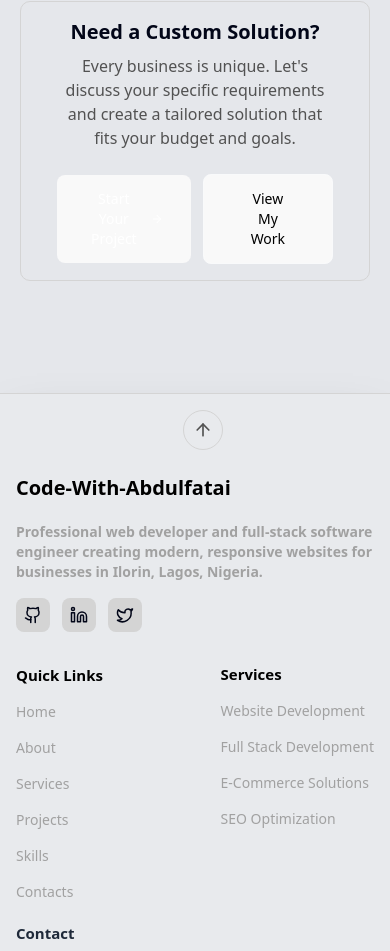
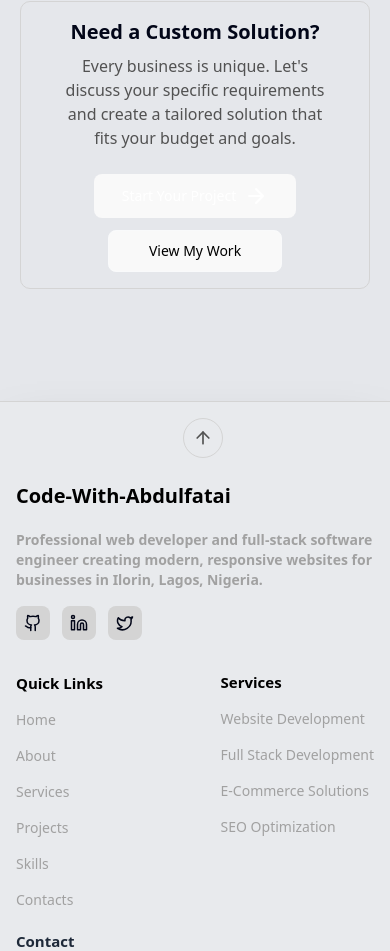
Before and after one commit to AbdulfataiOlarewaju/Abdulfatai-s-portifolio, a React (Vite) app: page /services in a window 390 px wide. Shown: the part 2922-3873 px from the top of the page. Built offline with nearby package versions, Linux system fonts and the light colour scheme.

Commit message:
editing the button

```diff
--- a/src/pages/service.jsx
+++ b/src/pages/service.jsx
@@ -153,13 +153,13 @@ function Services() {
 
 
             </CardContent>
-            <CardFooter className='flex items-center gap-3 justify-center'>
+            <CardFooter className='flex md:flex-row flex-col   items-center gap-3 justify-center'>
                <motion.button
                 whileHover={{ scale: 1.05 }}
                 whileTap={{ scale: 0.98 }}
                 onClick={()=> navigate('/contact')}
-                className='dark:bg-white dark:text-black bg-black text-white
-                py-[14px] px-7 rounded-md font-medium text-lg cursor-pointer flex justify-center items-center gap-2 hover:opacity-85 transition-all duration-500 ease-in-out text-sm'
+                className='dark:bg-white dark:text-black bg-black text-white py-[10px]
+                md:py-[14px] px-7 rounded-md font-medium text-lg cursor-pointer flex justify-center items-center gap-2 hover:opacity-85 transition-all duration-500 ease-in-out text-sm'
               >
                  Start Your Project
                  <ArrowRight/>
@@ -169,8 +169,8 @@ function Services() {
                 whileTap={{ scale: 0.98 }}
                 onClick={()=> navigate('/projects')}
                 className='dark:bg-black dark:text-white dark:hover:opacity-70 dark:hover:border
-                     bg-[#eeeeee] border border-gray-50 text-black hover:bg-gray-200 hover:border hover:border-gray-50
-                py-[14px] px-10 rounded-md font-medium text-lg cursor-pointer flex justify-center items-center gap-2 hover:opacity-85 transition-all duration-500 ease-in-out text-sm'
+                     bg-[#eeeeee] border border-gray-50 text-black hover:bg-gray-200 hover:border hover:border-gray-50 py-[10px]
+                md:py-[14px] px-10 rounded-md font-medium text-lg cursor-pointer flex justify-center items-center gap-2 hover:opacity-85 transition-all duration-500 ease-in-out text-sm'
               >
                  View My Work
               </motion.button>
```
